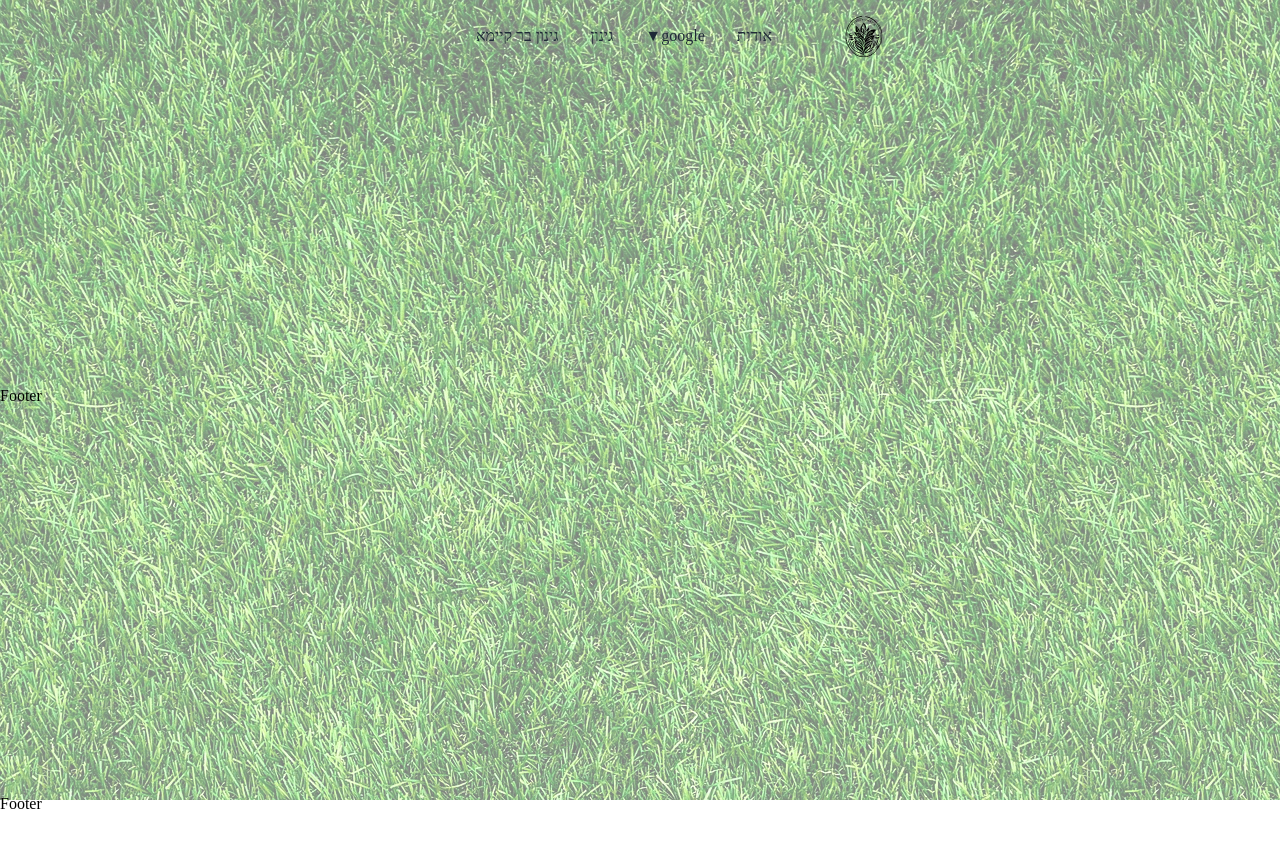
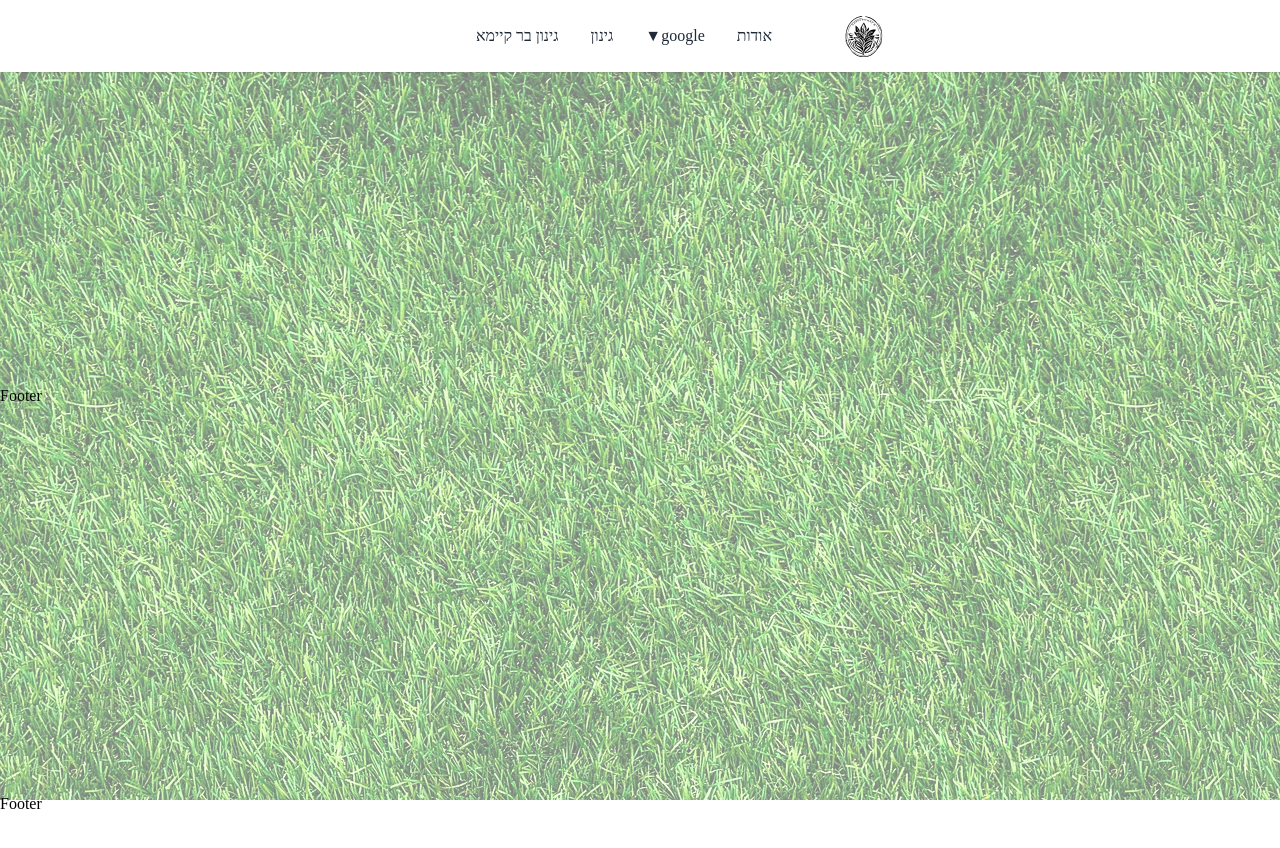
Before and after one commit to MosesLevin/Shirel-Gardening, a Next.js app: page / in a window 1280 px wide. Shown: the top 848 px of the page. Built offline with nearby package versions, Linux system fonts and the light colour scheme; a web font is replaced by a local one.

Commit message:
deploy error fix

```diff
--- a/src/app/sections/Footer.tsx
+++ b/src/app/sections/Footer.tsx
@@ -1,5 +1,5 @@
-import TextureBackground from '../../assets/texturebackground.avif'
-import WallTexture from '../../assets/walltexture.jpg'
+// import TextureBackground from '../../assets/texturebackground.avif'
+// import WallTexture from '../../assets/walltexture.jpg'
 import GrassTexture from '../../assets/grass.jpg'
 export default function Footer() {
   return (
--- a/src/app/sections/Navbar.tsx
+++ b/src/app/sections/Navbar.tsx
@@ -126,9 +126,10 @@ export default function Navbar() {
       )}
 
       {/* Desktop Navbar */}
-      {/* added conditional to have hide nav bar effect on scroll */}
+      {/* motion to have effect on load */}
       <nav
-        className={`hidden md:flex flex-row-reverse fixed top-0 w-full justify-center gap-8 px-3 py-6 bg-none shado z-50 transition-transform duration-500 ease-in-out ${
+        className={`hidden md:flex flex-row-reverse fixed top-0 w-full justify-center gap-8 px-3 py-6 bg-white shadow z-50 transition-transform duration-500 ease-out ${
+          // added conditional to have hide nav bar effect on scroll
           isVisible ? '-translate-y-0' : 'transform -translate-y-full'
         } `}
       >
```
